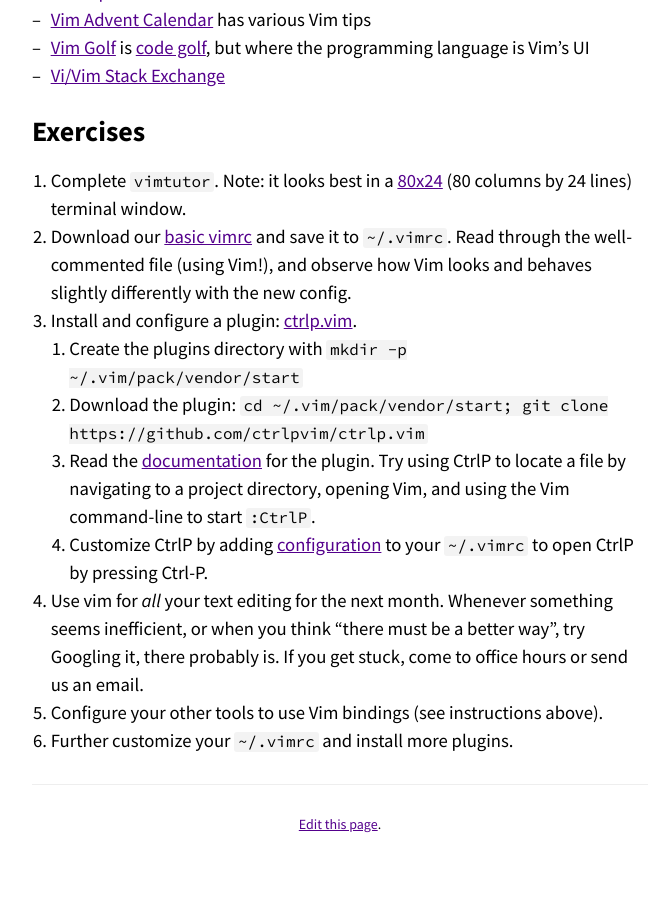
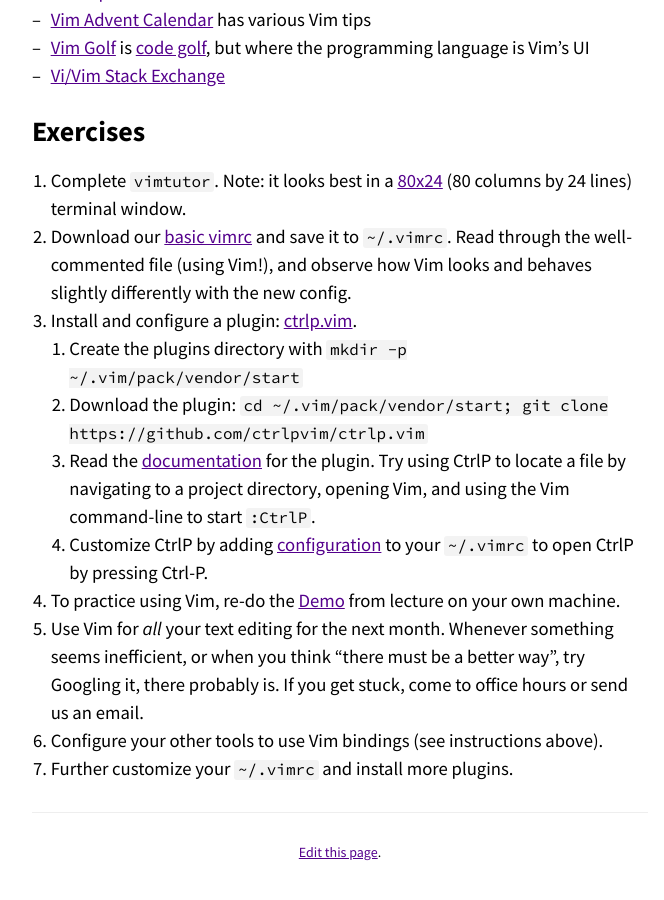
Before and after one commit to missing-semester-cn/missing-semester-cn.github.io, a Jekyll site: the page built from editors.md, in a window 1280 px wide and 900 px high, scrolled down 9771 px. Shown: the whole window, without its empty margins (300-964 px from the left). Built offline with Jekyll 4.4.1, drawn with Linux system fonts in a browser that asks for light colours; before the commit the page ends 10643 px from its top, so only the background shows below that.

Commit message:
Add exercise

```diff
--- a/editors.md
+++ b/editors.md
@@ -440,7 +440,9 @@
     1. Customize CtrlP by adding
        [configuration](https://github.com/ctrlpvim/ctrlp.vim/blob/master/readme.md#basic-options)
        to your `~/.vimrc` to open CtrlP by pressing Ctrl-P.
-1. Use vim for _all_ your text editing for the next month. Whenever something
+1. To practice using Vim, re-do the [Demo](#demo) from lecture on your own
+   machine.
+1. Use Vim for _all_ your text editing for the next month. Whenever something
    seems inefficient, or when you think "there must be a better way", try
    Googling it, there probably is. If you get stuck, come to office hours or
    send us an email.
```
